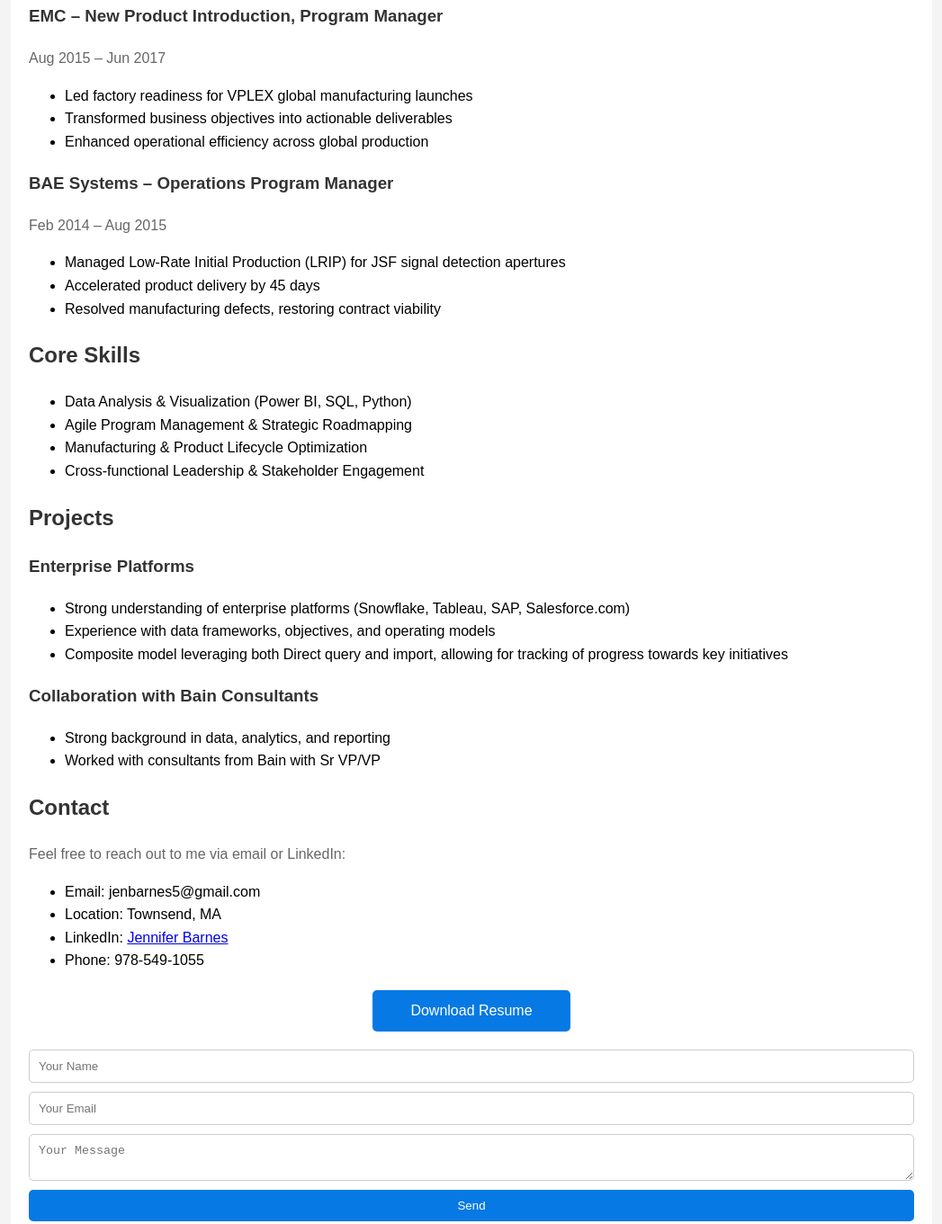
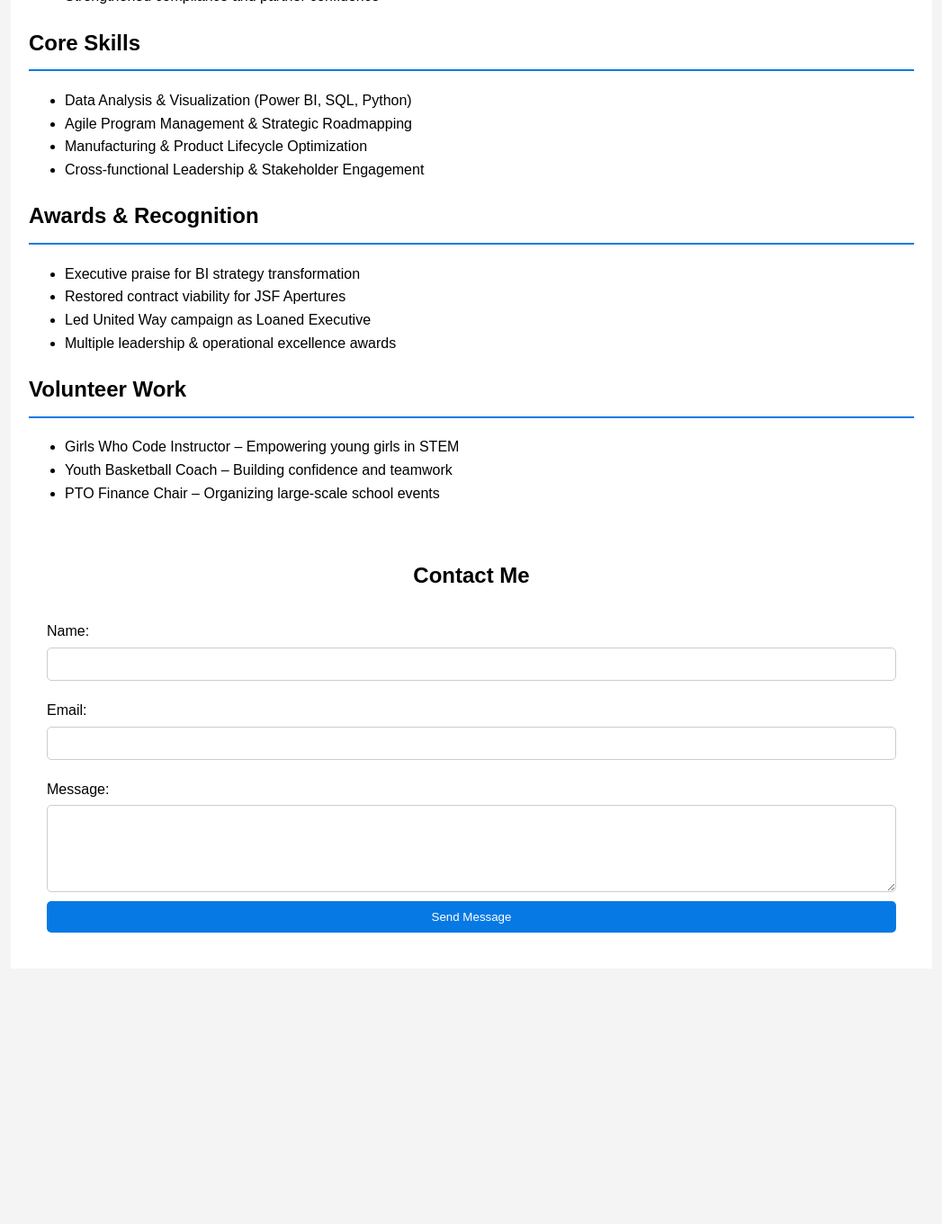
Before and after one commit to jenbarnes5/jennifer-barnes-portfolio, a plain HTML site: page jennifer_barnes_portfolio.html in a window 1280 px wide. Shown: the part 970-2331 px from the top of the page at 90% size, without its empty margins (116-1163 px from the left). After the commit the page ends 2047 px from the top, so only its background shows below. Drawn offline with Linux system fonts and the light colour scheme.

Commit message:
Add files via upload

```diff
--- a/jennifer_barnes_portfolio.html
+++ b/jennifer_barnes_portfolio.html
@@ -43,55 +43,39 @@
             padding: 20px;
             background: #fff;
             margin-top: 20px;
-            box-shadow: 0 0 10px rgba(0, 0, 0, 0.1);
         }
-        .main-content h1, .main-content h2, .main-content h3 {
-            color: #333;
+        .main-content h1 {
+            text-align: center;
         }
         .main-content p {
-            color: #666;
+            text-align: justify;
         }
-        .projects, .contact {
-            margin-top: 40px;
+        .section {
+            margin: 20px 0;
         }
-        .projects ul, .contact ul {
-            padding: 0;
-            list-style: none;
-        }
-        .projects li, .contact li {
-            background: #f4f4f4;
-            margin-bottom: 10px;
-            padding: 10px;
-            border: #ccc 1px solid;
-        }
-        footer {
-            background: #333;
-            color: #fff;
-            text-align: center;
-            padding: 10px 0;
-            position: fixed;
-            bottom: 0;
-            width: 100%;
-        }
-        .download-resume {
-            display: block;
-            width: 200px;
-            margin: 20px auto;
-            padding: 10px;
-            background: #0779e4;
-            color: #fff;
-            text-align: center;
-            text-decoration: none;
-            border-radius: 5px;
+        .section h2 {
+            border-bottom: #0779e4 2px solid;
+            padding-bottom: 10px;
         }
         .contact-form {
+            background: #fff;
+            padding: 20px;
+            margin-top: 20px;
+        }
+        .contact-form h2 {
+            text-align: center;
+        }
+        .contact-form form {
             display: flex;
             flex-direction: column;
         }
+        .contact-form label {
+            margin: 10px 0 5px;
+        }
         .contact-form input, .contact-form textarea {
+            padding: 10px;
             margin-bottom: 10px;
-            padding: 10px;
-            border: #ccc 1px solid;
+            border: 1px solid #ccc;
             border-radius: 5px;
         }
         .contact-form button {
@@ -101,6 +85,9 @@
             border: none;
             border-radius: 5px;
             cursor: pointer;
+        }
+        .contact-form button:hover {
+            background: #055a9c;
         }
     </style>
 </head>
@@ -112,14 +99,15 @@
                 <li><a href="#about">About</a></li>
                 <li><a href="#experience">Experience</a></li>
                 <li><a href="#skills">Skills</a></li>
-                <li><a href="#projects">Projects</a></li>
+                <li><a href="#awards">Awards</a></li>
+                <li><a href="#volunteer">Volunteer</a></li>
                 <li><a href="#contact">Contact</a></li>
             </ul>
         </div>
     </header>
     <div class="container">
         <div class="main-content">
-            <section id="about">
+            <section id="about" class="section">
                 <h2>About Me</h2>
                 <p>Hi, I’m Jennifer Barnes — a seasoned Technical Program Manager with over 15 years of experience leading high-impact programs in defense and technology. I specialize in aligning business strategy with technical execution, optimizing operations, and delivering scalable solutions. Whether it’s managing billion-dollar portfolios or mentoring the next generation of coders, I bring clarity, collaboration, and results to every challenge.</p>
                 <p>Fun Facts:</p>
@@ -129,7 +117,7 @@
                     <li>Love camping and horseback riding with my family</li>
                 </ul>
             </section>
-            <section id="experience">
+            <section id="experience" class="section">
                 <h2>Experience</h2>
                 <h3>Dell Technologies – Portfolio Performance Manager</h3>
                 <p>Apr 2023 – Aug 2024</p>
@@ -145,22 +133,9 @@
                     <li>Developed KPI dashboards using SQL, Python, Power BI</li>
                     <li>Strengthened compliance and partner confidence</li>
                 </ul>
-                <h3>EMC – New Product Introduction, Program Manager</h3>
-                <p>Aug 2015 – Jun 2017</p>
-                <ul>
-                    <li>Led factory readiness for VPLEX global manufacturing launches</li>
-                    <li>Transformed business objectives into actionable deliverables</li>
-                    <li>Enhanced operational efficiency across global production</li>
-                </ul>
-                <h3>BAE Systems – Operations Program Manager</h3>
-                <p>Feb 2014 – Aug 2015</p>
-                <ul>
-                    <li>Managed Low-Rate Initial Production (LRIP) for JSF signal detection apertures</li>
-                    <li>Accelerated product delivery by 45 days</li>
-                    <li>Resolved manufacturing defects, restoring contract viability</li>
-                </ul>
+                <!-- Add other roles similarly -->
             </section>
-            <section id="skills">
+            <section id="skills" class="section">
                 <h2>Core Skills</h2>
                 <ul>
                     <li>Data Analysis & Visualization (Power BI, SQL, Python)</li>
@@ -169,41 +144,36 @@
                     <li>Cross-functional Leadership & Stakeholder Engagement</li>
                 </ul>
             </section>
-            <section id="projects">
-                <h2>Projects</h2>
-                <h3>Enterprise Platforms</h3>
+            <section id="awards" class="section">
+                <h2>Awards & Recognition</h2>
                 <ul>
-                    <li>Strong understanding of enterprise platforms (Snowflake, Tableau, SAP, Salesforce.com)</li>
-                    <li>Experience with data frameworks, objectives, and operating models</li>
-                    <li>Composite model leveraging both Direct query and import, allowing for tracking of progress towards key initiatives</li>
-                </ul>
-                <h3>Collaboration with Bain Consultants</h3>
-                <ul>
-                    <li>Strong background in data, analytics, and reporting</li>
-                    <li>Worked with consultants from Bain with Sr VP/VP</li>
+                    <li>Executive praise for BI strategy transformation</li>
+                    <li>Restored contract viability for JSF Apertures</li>
+                    <li>Led United Way campaign as Loaned Executive</li>
+                    <li>Multiple leadership & operational excellence awards</li>
                 </ul>
             </section>
-            <section id="contact">
-                <h2>Contact</h2>
-                <p>Feel free to reach out to me via email or LinkedIn:</p>
+            <section id="volunteer" class="section">
+                <h2>Volunteer Work</h2>
                 <ul>
-                    <li>Email: jenbarnes5@gmail.com</li>
-                    <li>Location: Townsend, MA</li>
-                    <li>LinkedIn: <a href="https://www.linkedin.com/in/jennifer-barnes-062b6b/">Jennifer Barnes</a></li>
-                    <li>Phone: 978-549-1055</li>
+                    <li>Girls Who Code Instructor – Empowering young girls in STEM</li>
+                    <li>Youth Basketball Coach – Building confidence and teamwork</li>
+                    <li>PTO Finance Chair – Organizing large-scale school events</li>
                 </ul>
-                <a href="Jennifer_Barnes_Resume.pdf" class="download-resume">Download Resume</a>
-                <form class="contact-form" action="mailto:jenbarnes5@gmail.com" method="post" enctype="text/plain">
-                    <input type="text" name="name" placeholder="Your Name" required>
-                    <input type="email" name="email" placeholder="Your Email" required>
-                    <textarea name="message" placeholder="Your Message" required></textarea>
-                    <button type="submit">Send</button>
+            </section>
+            <section id="contact" class="contact-form">
+                <h2>Contact Me</h2>
+                <form action="https://formspree.io/f/{your_form_id}" method="POST">
+                    <label for="name">Name:</label>
+                    <input type="text" id="name" name="name" required>
+                    <label for="email">Email:</label>
+                    <input type="email" id="email" name="email" required>
+                    <label for="message">Message:</label>
+                    <textarea id="message" name="message" rows="5" required></textarea>
+                    <button type="submit">Send Message</button>
                 </form>
             </section>
         </div>
     </div>
-    <footer>
-        <p>&copy; 2023 Jennifer Barnes. All rights reserved.</p>
-    </footer>
 </body>
 </html>
```
